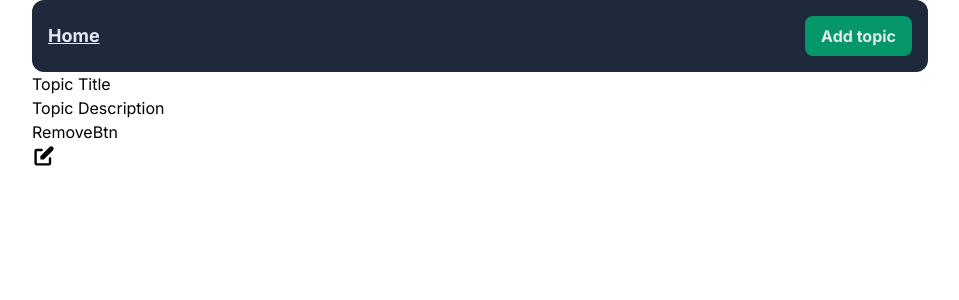
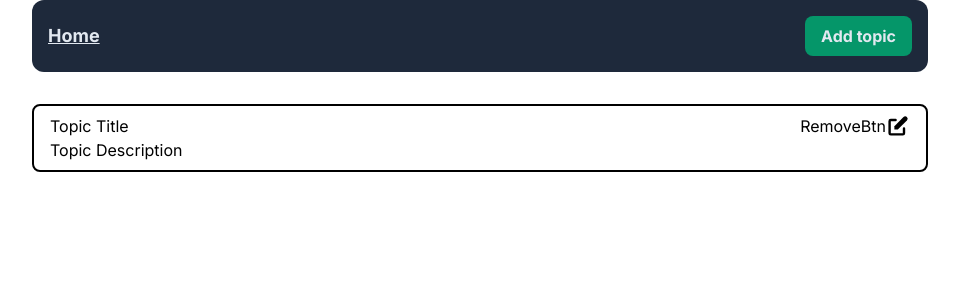
Before and after one commit to faun3/next13-simple-crud, a Next.js app: page / in a window 1280 px wide. Shown: the top 300 px of the page, without its empty margins (160-1119 px from the left). Built offline with nearby package versions, Linux system fonts and the light colour scheme.

Commit message:
style todo

```diff
--- a/components/TopicsList.tsx
+++ b/components/TopicsList.tsx
@@ -4,12 +4,12 @@ import { HiPencilAlt } from "react-icons/hi";
 
 const TopicsList = () => {
   return (
-    <div>
+    <div className="flex flex-row justify-between border-2 rounded-lg my-8 border-black px-4 py-2">
       <div>
         <p>Topic Title</p>
         <div>Topic Description</div>
       </div>
-      <div>
+      <div className="flex flex-row">
         <RemoveBtn />
         <Link href={"/editTopic/123"}>
           <HiPencilAlt size={24} />
```
